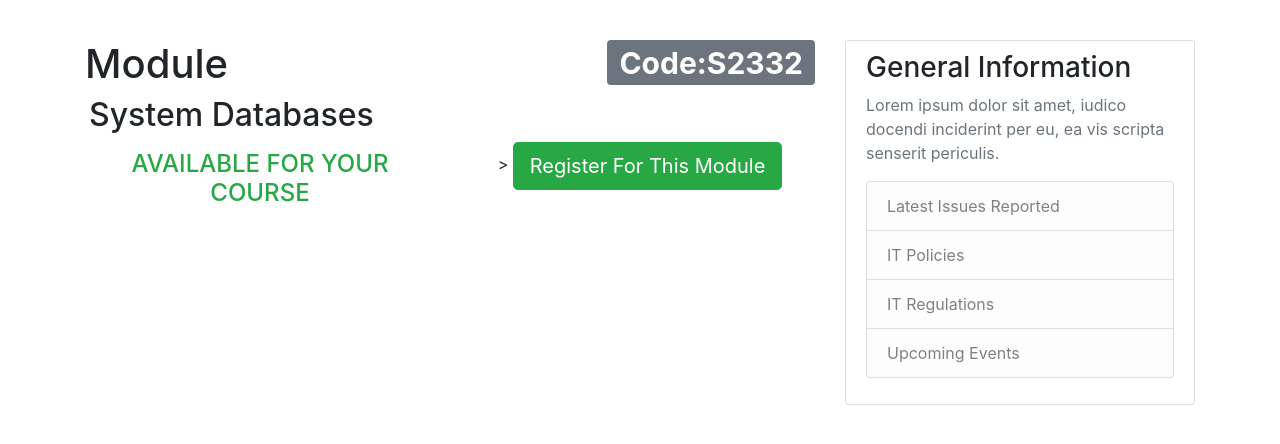
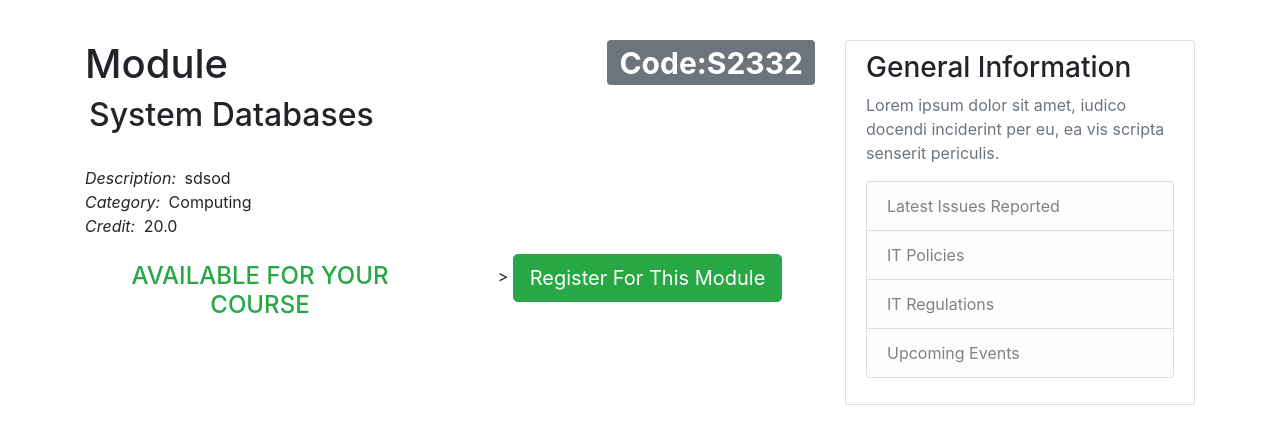
Before and after one commit to SmithyySHU/django, a Django app: a page that uses mrreporting/templates/mrreporting/module_detail.html in a window 1280 px wide. Shown: the part 56-500 px from the top of the page. Run offline with Django 4.2, Linux system fonts and the light colour scheme; data comes from the database, SQL or seed files in the repository; some libraries are stand-ins or nearby versions.

Commit message:
Template change to include mmore attributes

```diff
--- a/mrreporting/templates/mrreporting/module_detail.html
+++ b/mrreporting/templates/mrreporting/module_detail.html
@@ -2,14 +2,37 @@
 {% load crispy_forms_tags %}
 {% block content %}
 <!-- Module Details Page -->
-<h1 class="module"><i class="bi-puzzle-fill"></i> Module<span class="badge badge-secondary float-right" title="Module Code"><span class="hidden">Code:</span>{{ module.code }}</span></h1>
+<h1 class="module"><i class="bi-puzzle-fill"></i>Module<span class="badge badge-secondary float-right" title="Module Code"><span class="hidden">Code:</span>{{ module.code }}</span></h1>
 
 <!-- Module Header -->
 <h2 class="module-header">
-    <i class="bi-puzzle-fill non-mobile mr-1"></i>{{ module.name }}
+    <i class="bi-puzzle-fill non-mobile mr-1"></i>
+    {{ module.name }}
 </h2>
 
+<br>
+
+<p class="module">
+    <i class="bi-puzzle-fill non-mobile mr-1">Description:</i>
+    {{ module.description }}
+
+    <br>
+
+    <i class="bi-puzzle-fill non-mobile mr-1">Category:</i>
+    {{ module.category }}
+
+    <br>
+
+    <i class="bi-puzzle-fill non-mobile mr-1">Credit:</i>
+    {{ module.credit }}
+
+
+
+</p>
+
 <div class="row">
+
+
     {% if is_registered %}
     <!-- Student Is Registered -->
         <div class="col-md-12 col-lg-8 text-center">
--- a/mrreporting/templates/mrreporting/modules.html
+++ b/mrreporting/templates/mrreporting/modules.html
@@ -8,8 +8,7 @@
     <div class="article-metadata">
     </div>
     <h2><a class="article-title" href="{% url 'mrreporting:module' code=Module.code %}">{{ Module }}</a></h2>
-    <p class="article-content">{{ Module.description}}</p>
-    <small class="mr-2">Module Credit {{ Module.credit}}</small>
+    <small class="mr-2">Credit: {{ Module.credit}}</small>
     </div>
     </article>
     {% endfor %}
```
